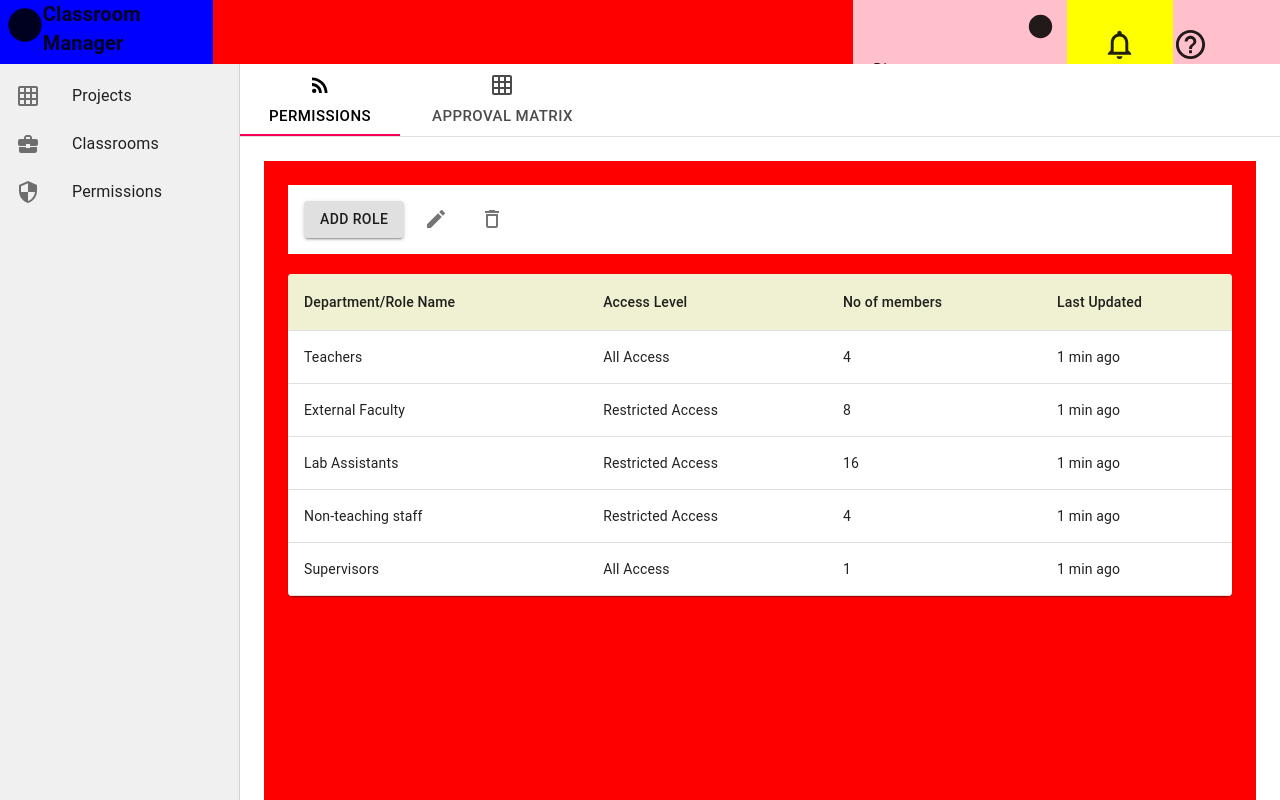
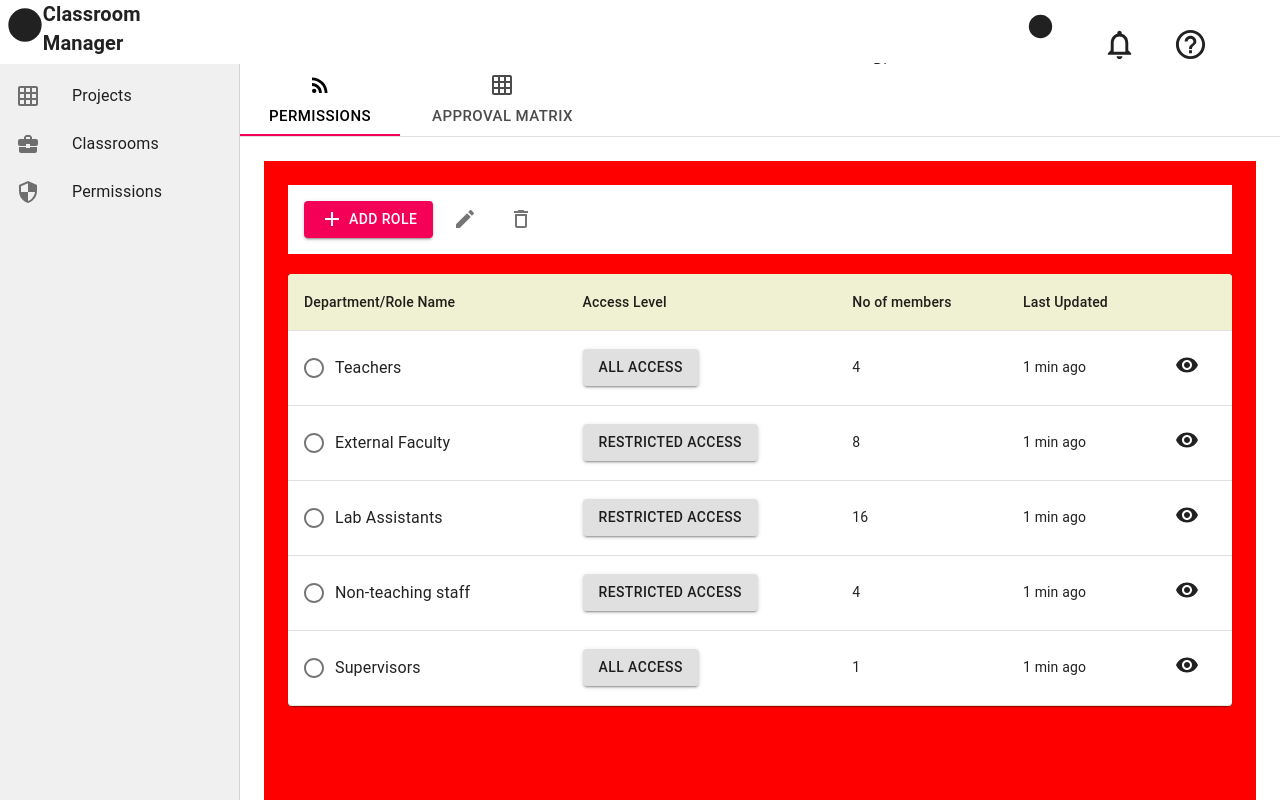
Before and after one commit to Nagadivyasree15/Classroom_Manager, a React (Create React App) app: page / in a window 1280 px wide. Built offline with nearby package versions, Linux system fonts and the light colour scheme.

Commit message:
radio buttons are added

```diff
--- a/src/App.js
+++ b/src/App.js
@@ -6,8 +6,8 @@ import NotificationsNoneIcon from '@material-ui/icons/NotificationsNone';
 import HelpOutlineIcon from '@material-ui/icons/HelpOutline';
 const useStyle = makeStyles({
   box: {
-    backgroundColor: 'blue',
     height: '8vh',
+    backgroundColor: '#ffffff',
   },
   grid: {
     fontWeight: 'bold',
@@ -44,15 +44,8 @@ function App() {
               Classroom Manager
             </Grid>
           </Grid>
-          <Grid item xs="6" style={{ backgroundColor: 'red' }}></Grid>
-          <Grid
-            item
-            xs="2"
-            style={{ backgroundColor: 'pink' }}
-            container
-            direction="row"
-            alignItems="center"
-          >
+          <Grid item xs="6"></Grid>
+          <Grid item xs="2" container direction="row" alignItems="center">
             <Grid item xs="1" className={classes.nameIcon}>
               <FiberManualRecordIcon fontSize="large" />
             </Grid>
@@ -63,7 +56,6 @@ function App() {
           <Grid
             item
             xs="1"
-            style={{ backgroundColor: 'yellow' }}
             container
             direction="column"
             display="flex"
@@ -79,7 +71,6 @@ function App() {
             direction="column"
             display="flex"
             justify="center"
-            style={{ backgroundColor: 'pink' }}
           >
             <HelpOutlineIcon fontSize="large" className={classes.notf} />
           </Grid>
--- a/src/Components/Permissions.jsx
+++ b/src/Components/Permissions.jsx
@@ -13,9 +13,14 @@ import {
   List,
   ListItem,
   ListItemIcon,
+  FormControlLabel,
+  Radio,
+  RadioGroup,
 } from '@material-ui/core';
 import EditIcon from '@material-ui/icons/Edit';
 import DeleteOutlineIcon from '@material-ui/icons/DeleteOutline';
+import AddIcon from '@material-ui/icons/Add';
+import VisibilityIcon from '@material-ui/icons/Visibility';
 import departments from '../Database/db';
 
 const useStyle = makeStyles((theme) => ({
@@ -28,11 +33,16 @@ const useStyle = makeStyles((theme) => ({
   listIcon: {
     marginLeft: '20px',
   },
+  addIcon: {
+    marginRight: '5px',
+  },
 }));
 const Permissions = () => {
   const classes = useStyle();
   const data = departments;
-  console.log(data);
+  const handleChange = (e) => {
+    console.log(e.target);
+  };
   return (
     <Box
       component="main"
@@ -45,7 +55,10 @@ const Permissions = () => {
         <Grid item xs={8}>
           <List>
             <ListItem className={classes.list}>
-              <Button variant="contained">Add Role</Button>
+              <Button variant="contained" color="secondary">
+                <AddIcon className={classes.addIcon} />
+                Add Role
+              </Button>
               <ListItemIcon className={classes.listIcon}>
                 <EditIcon />
               </ListItemIcon>
@@ -64,15 +77,31 @@ const Permissions = () => {
               <TableCell>Access Level</TableCell>
               <TableCell>No of members</TableCell>
               <TableCell>Last Updated</TableCell>
+              <TableCell></TableCell>
             </TableRow>
           </TableHead>
           <TableBody>
             {data.map((item) => (
               <TableRow key={item['id']}>
-                <TableCell>{item['Department']}</TableCell>
-                <TableCell>{item['Access Level']}</TableCell>
+                <TableCell>
+                  <RadioGroup onChange={handleChange}>
+                    <FormControlLabel
+                      value={item['Department']}
+                      label={item['Department']}
+                      control={<Radio />}
+                    ></FormControlLabel>
+                  </RadioGroup>
+                </TableCell>
+                <TableCell>
+                  <Button variant="contained" borderRadius="50">
+                    {item['Access Level']}
+                  </Button>
+                </TableCell>
                 <TableCell>{item['No of members']}</TableCell>
                 <TableCell>{item['Last Updated']}</TableCell>
+                <TableCell>
+                  <VisibilityIcon />
+                </TableCell>
               </TableRow>
             ))}
           </TableBody>
```
